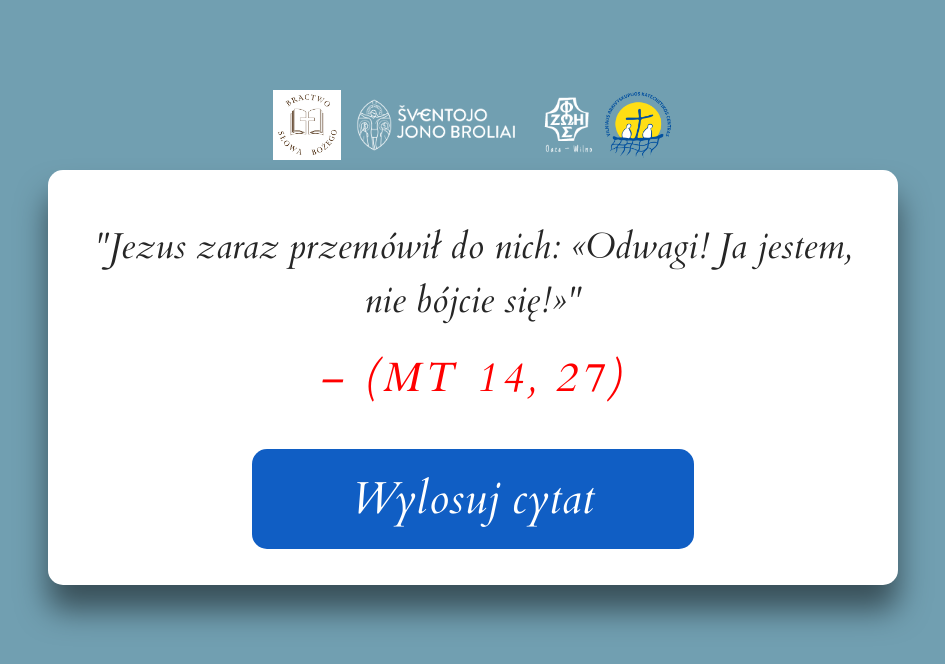
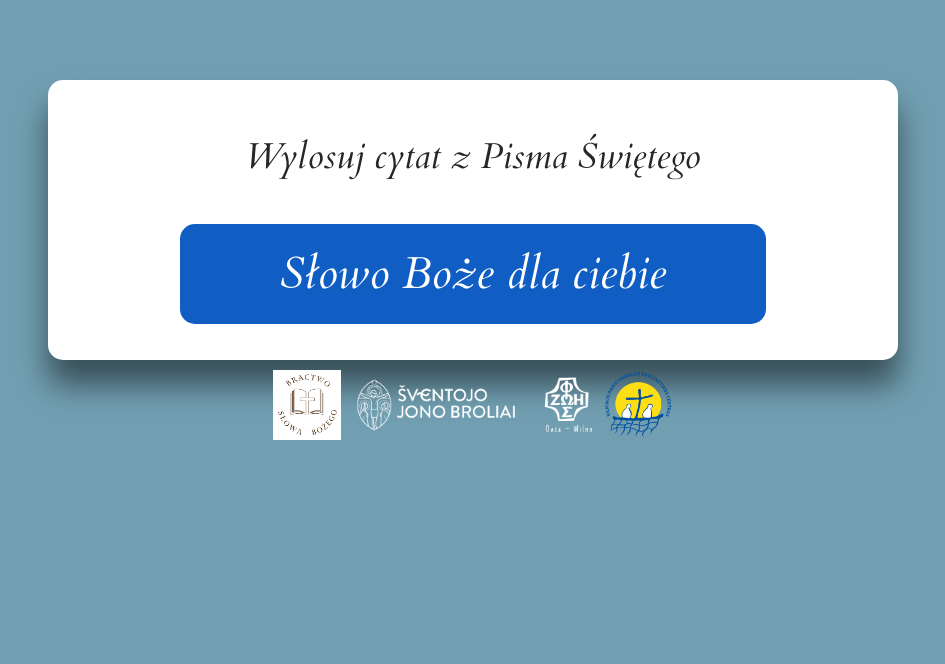
Before and after one commit to jaroslavsiroic/bible-quotes, a React (Create React App) app: page / in a window 1280 px wide. Shown: the top 664 px of the page, without its empty margins (167-1112 px from the left). Built offline with nearby package versions, Linux system fonts and the light colour scheme; a web font is replaced by a local one.

Commit message:
logo is under now

```diff
--- a/src/App.js
+++ b/src/App.js
@@ -7,24 +7,19 @@ import bractwo from "./logo/image003.jpg";
 import { useState } from "react";
 
 function App() {
-  const [quote, setQuote] = useState(quotes[0]);
+  const [quote, setQuote] = useState({
+    quote: "Wylosuj cytat z Pisma Świętego",
+  });
   const [isButtonDisabled, setIsButtonDisabled] = useState(false);
   const [showVerse, setShowVerse] = useState(true);
 
   return (
     <div className="container">
       {/* <p className="organizersText">Organizatorzy:</p> */}
-      <div className="header">
-        <img className="pic3" src={bractwo} alt="" />
-        <img className="pic1" src={joanitai} alt="" />
-        <img className="pic4" src={oaza} alt="" />
-        <img className="pic2" src={vakc} alt="" />
-      </div>
-
       <div className={`main-content ${showVerse ? "" : "main-content-hidden"}`}>
         <div className={`text-area ${showVerse ? "" : "text-area-hidden"}`}>
-          <span className="quote">{quote.quote}</span>
-          <div className="writer">{quote.writer}</div>
+          <span className="quote">{quote?.quote}</span>
+          <div className="writer">{quote?.writer}</div>
         </div>
 
         <div className="button-area">
@@ -46,13 +41,19 @@ function App() {
                 }, 800); // Adjust the delay as needed
 
                 // Re-enable the button
-                setTimeout(() => setIsButtonDisabled(false), 3000);
+                setTimeout(() => setIsButtonDisabled(false), 30000);
               }}
             >
-              Wylosuj cytat
+              Słowo Boże dla ciebie
             </button>
           </div>
         </div>
+      </div>
+      <div className="header">
+        <img className="pic3" src={bractwo} alt="" />
+        <img className="pic1" src={joanitai} alt="" />
+        <img className="pic4" src={oaza} alt="" />
+        <img className="pic2" src={vakc} alt="" />
       </div>
     </div>
   );
```
